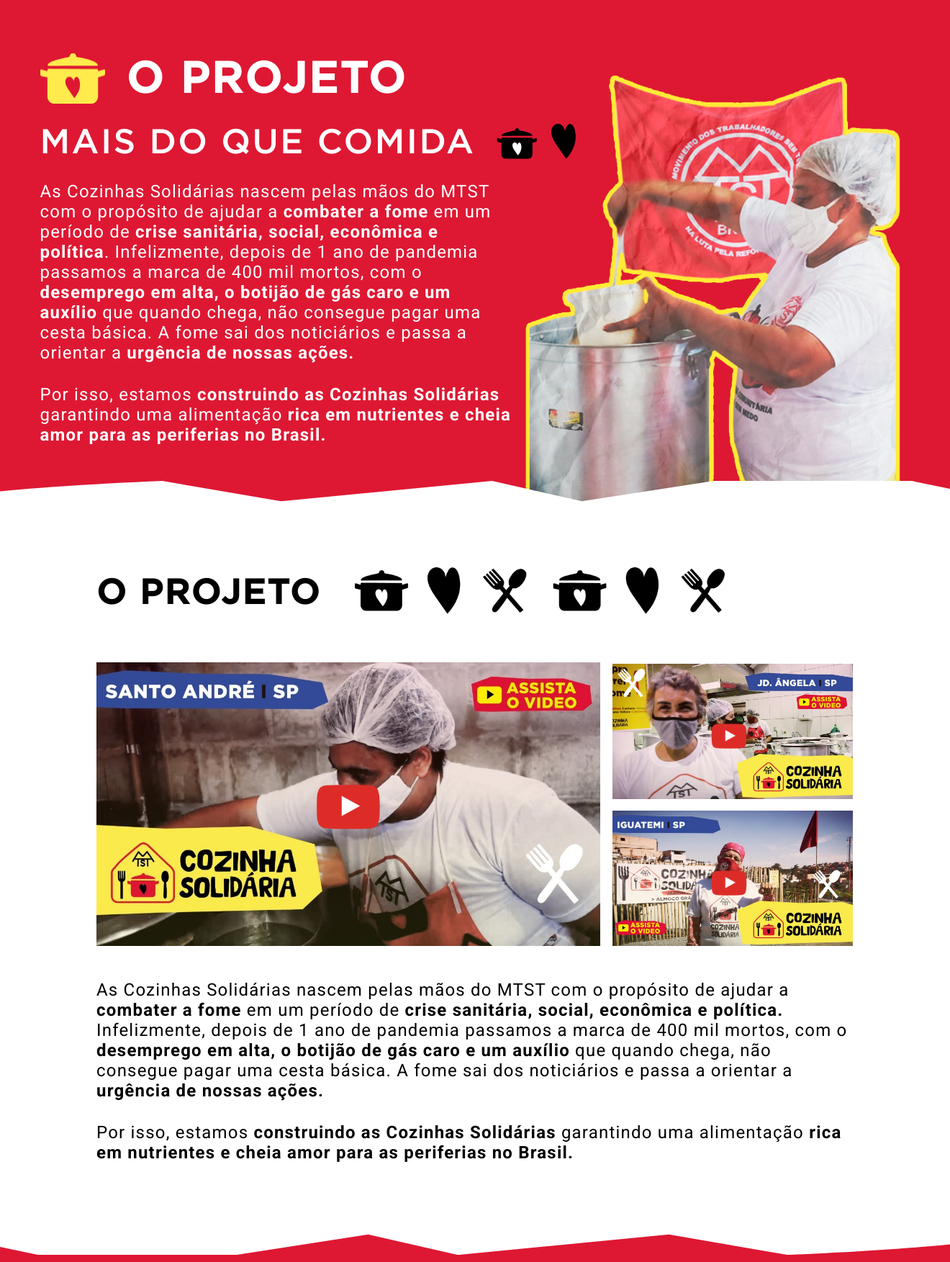
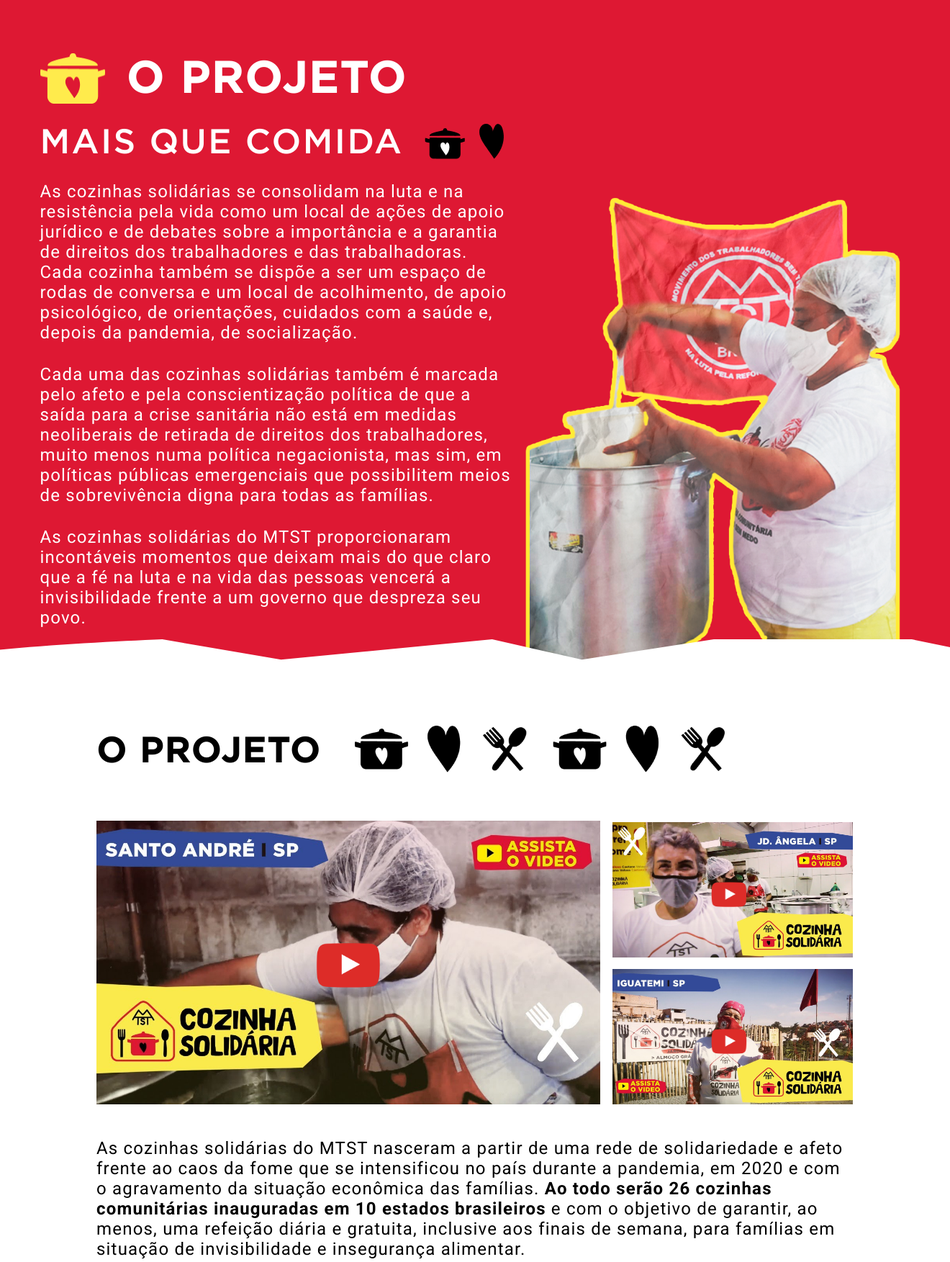
Before and after one commit to tecMTST/cozinhasolidaria.com, a PHP site: page /o-projeto in a window 1320 px wide. Shown: the part 130-1883 px from the top of the page at 72% size. Run offline with PHP 8.4, Linux system fonts and the light colour scheme; some libraries are stand-ins or nearby versions.

Commit message:
Atualização de conteúdo

```diff
--- a/assets/css/style.css
+++ b/assets/css/style.css
@@ -915,7 +915,7 @@
 .topo-projeto .imagem-topo-projeto img {
     position: relative;
     float: right;
-    margin-top: 10px;
+    margin-top: 180px;
     left: 50px;
 }
 
@@ -928,7 +928,7 @@
 #o-projeto.pagina-projeto {
     padding-bottom: 0;
     background: #fff;
-    margin-top: -40px;
+    margin-top: -60px;
 }
 
 #o-projeto.pagina-projeto .container {
@@ -942,7 +942,7 @@
 }
 
 #inicio.header-projeto {
-    padding: 50px 0px 0;
+    padding: 50px 0px 70px;
 }
 
 #o-projeto.pagina-projeto .titulo-secao {
@@ -979,6 +979,7 @@
 #apoie {
     background-color: #DE1833;
     padding-top: 100px;
+    padding-bottom: 50px;
 }
 
 #apoie .container {
@@ -1025,7 +1026,7 @@
 }
 
 .footer-o-projeto {
-    margin-top: -80px;
+    margin-top: 0;
 }
 
 .wraper-galeria .col-md-4 img {
--- a/index.html
+++ b/index.html
@@ -301,8 +301,8 @@
           </div>
           <div class="row">
             <div class="col-md-7">
-              <p>As Cozinhas Solidárias funcionam todos os dias distribuindo almoços grátis para as famílias das periferias dos centros urbanos do país.</p>
-              <p>A meta é produzir e distribuir 32 mil refeições por mês considerando as 26 Cozinhas Solidárias que estarão funcionando ainda no primeiro semestre de 2021.</p>
+              <p>Desde o início da pandemia é notório que as desigualdades sociais brasileiras foram expostas e, principalmente, intensificadas. A população periférica é a mais prejudicada, morta e invisibilizada, seja pelo vírus, pela fome ou pelo desprezo do governo. Frente a esse cenário, o MTST verificou a necessidade de resistir não apenas pelo direito à moradia, mas também, pelo direito à vida e à alimentação básica. Assim nasceram as Cozinhas Solidárias.</p>
+              <p>As ações somam em apenas três meses, um total de <strong>21.930 quentinhas servidas</strong> e mais de <strong>22 toneladas de alimentos sendo distribuídas</strong> para que as famílias garantam, pelo menos, uma refeição rica em nutrientes e assim, se fortaleçam para resistir em tempos tão dolorosos e de lutos incompletos.</p>
             </div>
             <div class="col-md-5">
               <img src="/assets/img/compa-horta.png" alt="" class="prestacao-img">
--- a/o-projeto/index.html
+++ b/o-projeto/index.html
@@ -75,10 +75,11 @@
             <div class="titulo-secao">
               <img src="/assets/img/panela-amarela.png" alt=""><h2>O Projeto</h2>
             </div>
-            <h3>Mais do que comida</h3>
+            <h3>Mais que comida</h3>
             <div class="icones-proj"><img class="icon-projeto" src="/assets/img/panelinha-pr.png"><img class="icon-projeto" src="/assets/img/coracao-pr.png"></div>
-            <p>As Cozinhas Solidárias nascem pelas mãos do MTST com o propósito de ajudar a <strong>combater a fome</strong> em um período de <strong>crise sanitária, social, econômica e política</strong>. Infelizmente, depois de 1 ano de pandemia passamos a marca de 400 mil mortos, com o <strong>desemprego em alta, o botijão de gás caro e um auxílio</strong> que quando chega, não consegue pagar uma cesta básica. A fome sai dos noticiários e passa a orientar a <strong>urgência de nossas ações.</strong></p>
-            <p>Por isso, estamos <strong>construindo as Cozinhas Solidárias</strong> garantindo uma alimentação <strong>rica em nutrientes e cheia amor para as periferias no Brasil.</strong></p>
+            <p>As cozinhas solidárias se consolidam na luta e na resistência pela vida como um local de ações de apoio jurídico e de debates sobre a importância e a garantia de direitos dos trabalhadores e das trabalhadoras. Cada cozinha também se dispõe a ser um espaço de rodas de conversa e um local de acolhimento, de apoio psicológico, de orientações, cuidados com a saúde e, depois da pandemia, de socialização.</p>
+            <p>Cada uma das cozinhas solidárias também é marcada pelo afeto e pela conscientização política de que a saída para a crise sanitária não está em medidas neoliberais de retirada de direitos dos trabalhadores, muito menos numa política negacionista, mas sim, em políticas públicas emergenciais que possibilitem meios de sobrevivência digna para todas as famílias.</p>
+            <p>As cozinhas solidárias do MTST proporcionaram incontáveis momentos que deixam mais do que claro que a fé na luta e na vida das pessoas vencerá a invisibilidade frente a um governo que despreza seu povo.</p>
           </div>
           <div class="col-md-5">
             <div class="imagem-topo-projeto">
@@ -113,11 +114,10 @@
           </div>
           <div class="txt-projeto">
             <p>
-              As Cozinhas Solidárias nascem pelas mãos do MTST com o propósito de ajudar a <strong>combater a fome</strong> em um período de <strong>crise sanitária, social, econômica e política.</strong>
-              Infelizmente, depois de 1 ano de pandemia passamos a marca de 400 mil mortos, com o <strong>desemprego em alta, o botijão de gás caro e um auxílio</strong> que quando chega, não consegue pagar uma cesta básica. A fome sai dos noticiários e passa a orientar a <strong>urgência de nossas ações.</strong>
+              As cozinhas solidárias do MTST nasceram a partir de uma rede de solidariedade e afeto frente ao caos da fome que se intensificou no país durante a pandemia, em 2020 e com o agravamento da situação econômica das famílias. <strong>Ao todo serão 26 cozinhas comunitárias inauguradas em 10 estados brasileiros</strong> e com o objetivo de garantir, ao menos, uma refeição diária e gratuita, inclusive aos finais de semana, para famílias em situação de invisibilidade e insegurança alimentar.
             </p>
             <p>
-              Por isso, estamos <strong>construindo as Cozinhas Solidárias</strong> garantindo uma alimentação <strong>rica em nutrientes e cheia amor para as periferias no Brasil.</strong>
+              É preciso garantir o direito à uma alimentação rica em nutrientes para toda a população e para isso, são pensadas e elaboradas refeições completas e balanceadas. Soma-se a isso o projeto de incentivo ao cultivo de hortas urbanas comunitárias nas periferias para que forneçam alimentos para as próprias cozinhas solidárias e, sempre que possível, para doação às comunidades próximas.  Importante destacar que as refeições são produzidas seguindo protocolos de segurança, higiene e cuidados essenciais como o uso de máscaras e álcool em gel. <strong>As cozinhas solidárias alimentam o corpo e a esperança no futuro de milhares de famílias.</strong>
             </p>
           </div>
         </div>
@@ -143,8 +143,8 @@
               <div class="titulo-secao">
                 <h2>Quem faz acontecer</h2>
               </div>
-              <p>As Cozinhas Solidárias nascem pelas mãos do MTST com o propósito de ajudar a combater a fome em um período de <strong>crise sanitária, social,<br>econômica e política.<br></strong>Infelizmente, depois de 1 ano de pandemia passamos a marca de 400 mil mortos, com o <strong>desemprego em alta, o botijão de gás caro e um auxílio</strong> que quando chega, não consegue pagar uma cesta básica. A fome sai dos noticiários e passa a orientar a urgência de nossas ações.</p>
-              <p>Por isso, estamos <strong>construindo as Cozinhas Solidárias</strong> garantindo uma alimentação <strong>rica em nutrientes e cheia amor para as periferias no Brasil.</strong></p>
+              <p>Para que cada Cozinha Solidária possa oferecer desde as refeições diárias até uma <strong>rede apoio e afeto, muitas pessoas e organizações colaboraram de diversas formas</strong>. Ou seja, quem faz o projeto das cozinhas funcionar não é apenas o MTST, é também cada pessoa que contribui do modo como pode. A construção e o abastecimento das cozinhas são financiados pelas doações recebidas através da campanha de arrecadação no Apoia.se e por doações realizadas através do PIX, depósito ou transferência bancária. A colaboração e apoio de parceiros como o <strong>Movimento dos Trabalhadores Rurais Sem Terra (MST) e o Movimento dos Pequenos Agricultores (MPA)</strong> e tantos outros também vem sendo fundamental para que seja possível distribuir refeições gratuitas diariamente.</p>
+              <p>Todas as construções, no Brasil inteiro, são feitas no sistema de mutirão. Moradores da região, militantes e demais voluntários se reúnem para construir e organizar coletivamente o espaço. Além disso, ajudam também diariamente com a manutenção da cozinha, organização das filas e distribuição das marmitas e, claro, ajudando no preparo das refeições. <strong>Apoiadores como a chef Paola Carosella, Bel Coelho, o ativista Thiago Ávila, o humorista Gregório Duvivier</strong> e tantos outros que emprestam seu tempo e credibilidade para ajudar no projeto.</p>
               <div class="ver-mais">
                 <a href="https://apoia.se/cozinhasolidaria" class="cta cta-azul">Apoie esse projeto</a>
               </div>
```
